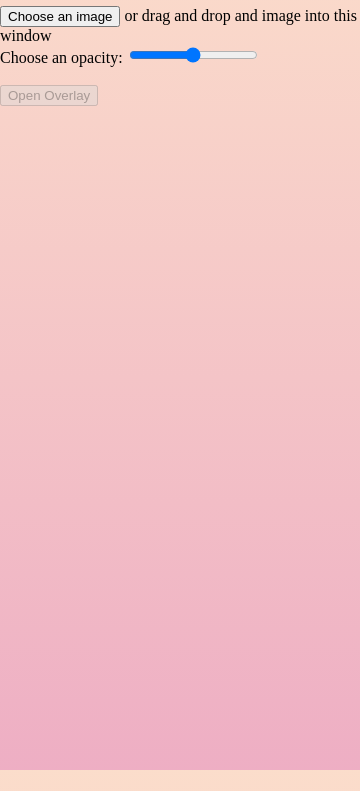
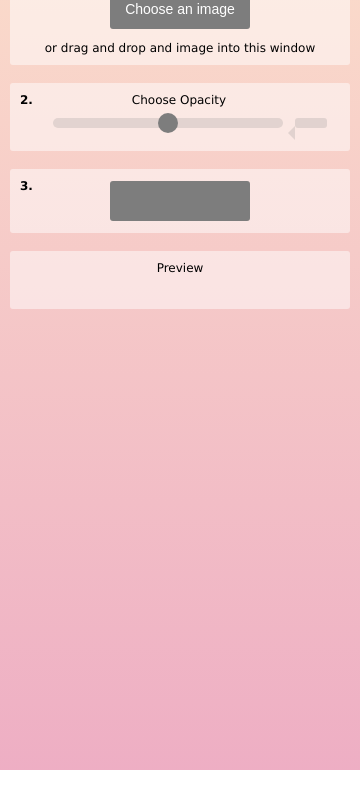
Before and after one commit to 22a/overlej, an Electron app: page options.html in a window 360 px wide. Shown: the part 74-865 px from the top of the page. After the commit the page ends 844 px from the top, so only its background shows below. Drawn offline with Linux system fonts and the light colour scheme; no server answers.

Commit message:
hot tamale options window styles

```diff
--- a/options-renderer.js
+++ b/options-renderer.js
@@ -6,6 +6,7 @@ const {ipcRenderer} = require('electron')
 
 const overlayToggleButton = document.getElementById('overlay-toggle-button')
 const changeOverlayOpacityInput = document.getElementById('overlay-opacity')
+const opacityValueElement = document.getElementById('opacity-value-indicator')
 const openImageSelectButton = document.getElementById('open-image-select-button')
 const previewImage = document.getElementById('preview-img')
 
@@ -21,49 +22,57 @@ const renderPreview = () => {
   }
 }
 
+const triggerToggleButtonRender = () => {
+  ipcRenderer.send('main-action', { action: 'overlay-status-check' })
+}
+
 const renderOverlayToggleButton = () => {
   const imageUrl = window.localStorage.getItem('imageUrl')
   const imageOpacity = window.localStorage.getItem('imageOpacity')
   if (imageUrl) {
     const overlayIsOpen = window.localStorage.getItem('isOpen')
-    const overlayWasOpenedThisSession = window.sessionStorage.getItem('opened')
-    if (overlayIsOpen && overlayWasOpenedThisSession) {
+    if (overlayIsOpen) {
       overlayToggleButton.innerHTML = 'Close Overlay'
       overlayToggleButton.onclick = closeOverlay
       overlayToggleButton.disabled = false
+      overlayToggleButton.classList.add('button-close')
+      overlayToggleButton.classList.remove('button-open')
     } else {
       overlayToggleButton.innerHTML = 'Open Overlay'
       overlayToggleButton.onclick = openOverlay
       overlayToggleButton.disabled = false
+      overlayToggleButton.classList.add('button-open')
+      overlayToggleButton.classList.remove('button-close')
     }
   } else {
     overlayToggleButton.innerHTML = 'Open Overlay'
     overlayToggleButton.onclick = () => {}
     overlayToggleButton.disabled = true
+    overlayToggleButton.classList.add('button-open')
+    overlayToggleButton.classList.remove('button-close')
   }
 }
 
 const openOverlay = () => {
-  window.sessionStorage.setItem('opened', true)
   ipcRenderer.send('overlay-action', {
     action: 'open-overlay'
   })
+  // setOverlayStatus(true)
 }
 
 const persistOverlayImageSource = url => {
   window.localStorage.setItem('imageUrl', url)
   renderPreview()
-  renderOverlayToggleButton()
+  triggerToggleButtonRender()
 }
 
 const persistOverlayImageOpacity = value => {
   window.localStorage.setItem('imageOpacity', value)
   renderPreview()
-  renderOverlayToggleButton()
+  triggerToggleButtonRender()
 }
 
-const persistOverlayStatus = status => {
-  console.log(status)
+const setOverlayStatus = status => {
   if (status) {
     window.localStorage.setItem('isOpen', status)
   } else {
@@ -72,15 +81,22 @@ const persistOverlayStatus = status => {
   renderOverlayToggleButton()
 }
 
+const initialiseOpacitySlider = () => {
+  const opacityValue = window.localStorage.getItem('imageOpacity')
+  changeOverlayOpacityInput.value = opacityValue
+  opacityValueElement.innerHTML = opacityValue
+}
+
 const closeOverlay = () => {
   ipcRenderer.send('overlay-action', {
     action: 'close-overlay'
   })
-  persistOverlayStatus(false)
+  setOverlayStatus(false)
 }
 
 const changeOverlayOpacity = () => {
   const opacityValue = changeOverlayOpacityInput.value
+  opacityValueElement.innerHTML = opacityValue
   persistOverlayImageOpacity(opacityValue)
   ipcRenderer.send('overlay-action', {
     action: 'change-overlay-opacity',
@@ -111,21 +127,22 @@ ipcRenderer.on('persist-overlay-url', (event, imageUrl) => {
 ipcRenderer.on('persist-overlay-opacity', (event, opacityValue) => {
   persistOverlayImageOpacity(opacityValue)
 })
-ipcRenderer.on('persist-overlay-status', (event, status) => {
-  persistOverlayStatus(status)
+ipcRenderer.on('overlay-status', (event, status) => {
+  setOverlayStatus(status)
 })
 
 document.ondragover = document.ondrop = (ev) => {
   ev.preventDefault()
 }
-document.body.ondrop = (ev) => {
+document.ondrop = (ev) => {
   ev.preventDefault()
   const imageUrl = ev.dataTransfer.files[0].path
   changeOverlayImageUrl(imageUrl)
 }
 
+initialiseOpacitySlider()
+triggerToggleButtonRender()
 renderPreview()
-renderOverlayToggleButton()
 
 // TODO: some spicy ondragdrop hover styles
 // document.addEventListener('dragenter', applyHoverStyle, false);
--- a/options.css
+++ b/options.css
@@ -1,22 +1,144 @@
 html {
   background: linear-gradient(to top, rgba(221, 94, 137, 0.5), rgba(247, 187, 151, 0.5));
+  width: 100%;
+  height: 100%;
+  cursor: default !important;
 }
 html, body {
   margin: 0;
-  width: 100%;
-  height: 100%;
+  font-family: 'SF UI Text', 'Lucida Grande', 'Segoe UI', Ubuntu, Cantarell, sans-serif;
+  font-size: 12px;
 }
 
 ::selection {
   background: transparent;
 }
 
+input, button {
+  outline: none;
+}
+
+button {
+  border: none;
+  width: 140px;
+  height: 40px;
+  border-radius: 3px;
+  color: white;
+  font-size: 14px;
+  box-shadow:none;
+  font-weight: 300;
+  background-color: rgb(125, 125, 125);
+  transition: background-color 0.25s;
+  margin-top: -12px;
+  margin-bottom: 2px;
+}
+
+.button-open:hover {
+  background-color: rgba(231, 131, 143, 0.5);
+}
+.button-close:hover {
+  background-color: rgb(255, 82, 128);
+}
+.button-select:hover {
+  background-color: rgba(231, 131, 143, 0.5);
+}
+.button-select{
+  margin-bottom: 12px;
+}
+
+.center {
+  text-align: center;
+}
+.left {
+  float: left;
+}
+.left-offset {
+  margin-left: -15px;
+}
+
+.step-number {
+  font-weight: 600;
+}
+
 #preview-img {
-  width: 100px;
+  max-width: 100%;
+  max-height: 200px;
+  width: auto;
   height: auto;
   visibility: hidden;
+  padding: 3px;
+  border: 1px dashed black;
+  border-radius: 3px;
 }
 
 .visible {
   visibility: visible !important;
 }
+
+.step {
+  background-color: rgba(255, 255, 255, 0.5);
+  padding: 10px;
+  margin: 10px;
+  margin-bottom: 18px;
+  border-radius: 3px;
+}
+
+
+*, *:before, *:after {
+  box-sizing: border-box;
+}
+
+.range-slider {
+  width: 100%;
+  padding: 10px;
+  padding-left: 30px;
+}
+
+.range-slider__range {
+  -webkit-appearance: none;
+  width: calc(100% - (50px));
+  height: 10px;
+  border-radius: 5px;
+  background-color: rgba(125, 125, 125, 0.2);
+  outline: none;
+  padding: 0;
+  margin: 0;
+}
+.range-slider__range::-webkit-slider-thumb {
+  -webkit-appearance: none;
+          appearance: none;
+  width: 20px;
+  height: 20px;
+  border-radius: 50%;
+  background: rgb(125, 125, 125);
+  cursor: pointer;
+  -webkit-transition: background .15s ease-in-out;
+  transition: background .15s ease-in-out;
+}
+.range-slider__range::-webkit-slider-thumb:hover, .range-slider__range:active::-webkit-slider-thumb {
+  background-color: rgb(231, 131, 143);
+}
+
+.range-slider__value {
+  display: inline-block;
+  position: relative;
+  line-height: 21px;
+  text-align: center;
+  border-radius: 3px;
+  width: 32px;
+  background-color: rgba(125, 125, 125, 0.2);
+  color: #2c3e50;
+  padding: 5px;
+  margin-left: 8px;
+}
+.range-slider__value:after {
+  position: absolute;
+  top: 8px;
+  left: -7px;
+  width: 0;
+  height: 0;
+  border-top: 7px solid transparent;
+  border-right: 7px solid rgba(125, 125, 125, 0.2);
+  border-bottom: 7px solid transparent;
+  content: '';
+}
--- a/options.html
+++ b/options.html
@@ -6,24 +6,53 @@
     <link rel="stylesheet" href="./options.css" type="text/css" media="all" />
   </head>
   <body>
-    <div>
-      <h1>Overlay thing</h1>
+    <div class="center">
+      <h2>Overlay thing</h2>
     </div>
     <div class="step">
-      <button id="open-image-select-button" type="submit">
-        Choose an image
-      </button>
-      or drag and drop and image into this window
+      <span class="step-number">
+        1.
+      </span>
+      <div class="center">
+        <div>
+          <button class="button-select" id="open-image-select-button" type="submit">
+            Choose an image
+          </button>
+        </div>
+        <div>
+          or drag and drop and image into this window
+        </div>
+      </div>
     </div>
     <div class="step">
-      Choose an opacity:
-      <input type="range" name="overlay-opacity" id="overlay-opacity" value="50" />
+      <div class="center">
+        <span class="step-number left">
+          2.
+        </span>
+        <span class="left-offset">
+          Choose Opacity
+        </span>
+      </div>
+      <div class="range-slider center">
+        <input type="range" class="range-slider__range" name="overlay-opacity" id="overlay-opacity" value="50"/>
+        <span id="opacity-value-indicator" class="range-slider__value">50</span>
+      </div>
     </div>
     <div class="step">
-      <img id="preview-img" src="" alt="preview-image"/>
+      <span class="step-number">
+        3.
+      </span>
+      <div class="center">
+        <button class="toggle-button" id="overlay-toggle-button" type="submit"></button>
+      </div>
     </div>
-    <div class="step">
-      <button id="overlay-toggle-button" type="submit"></button>
+    <div class="step center">
+      <span>
+        Preview
+      </span>
+      <div>
+        <img id="preview-img" src="" alt="preview-image"/>
+      </div>
     </div>
     <script>
       require('./options-renderer.js')
```
Also changed, not shown: main.js (+19 -10 lines).
